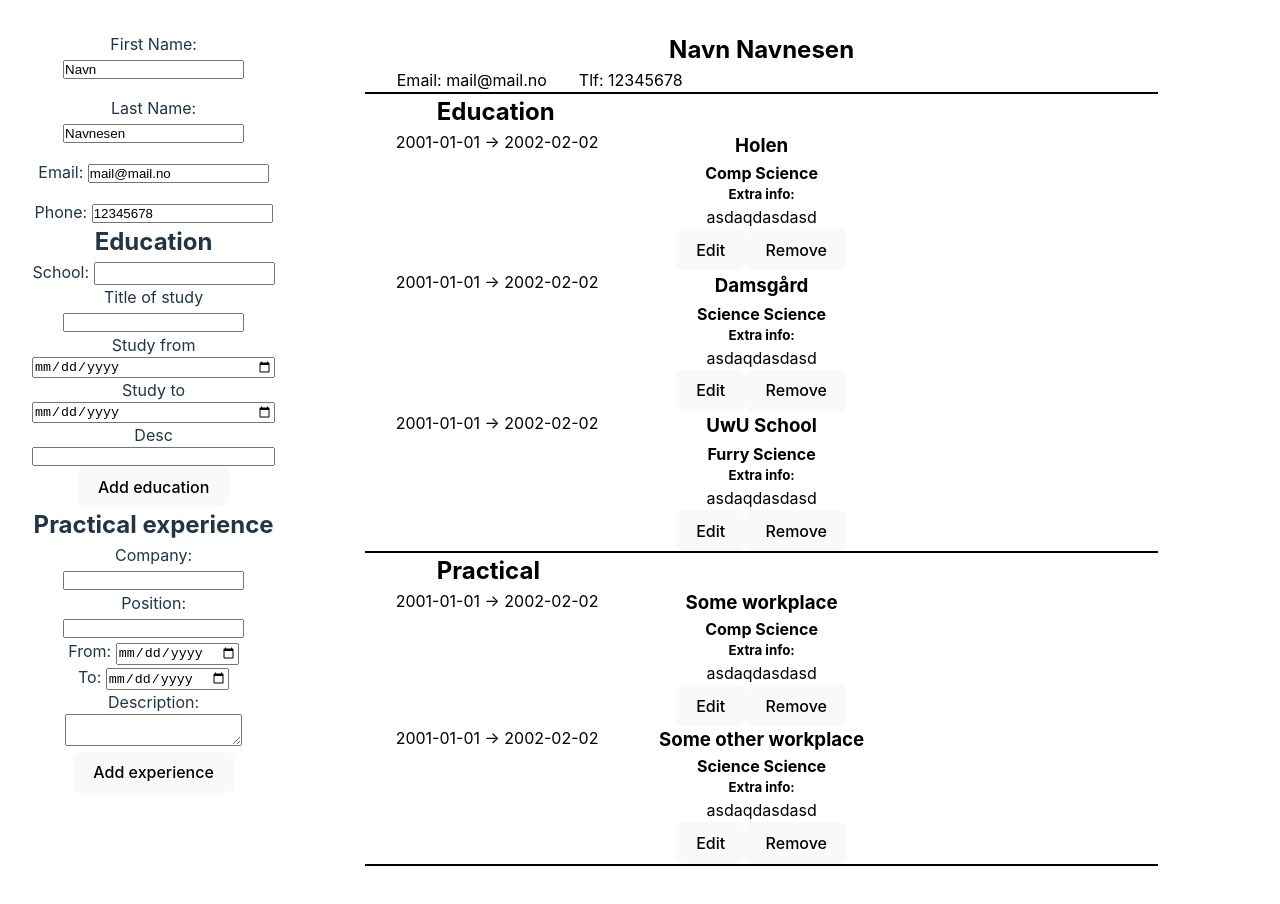
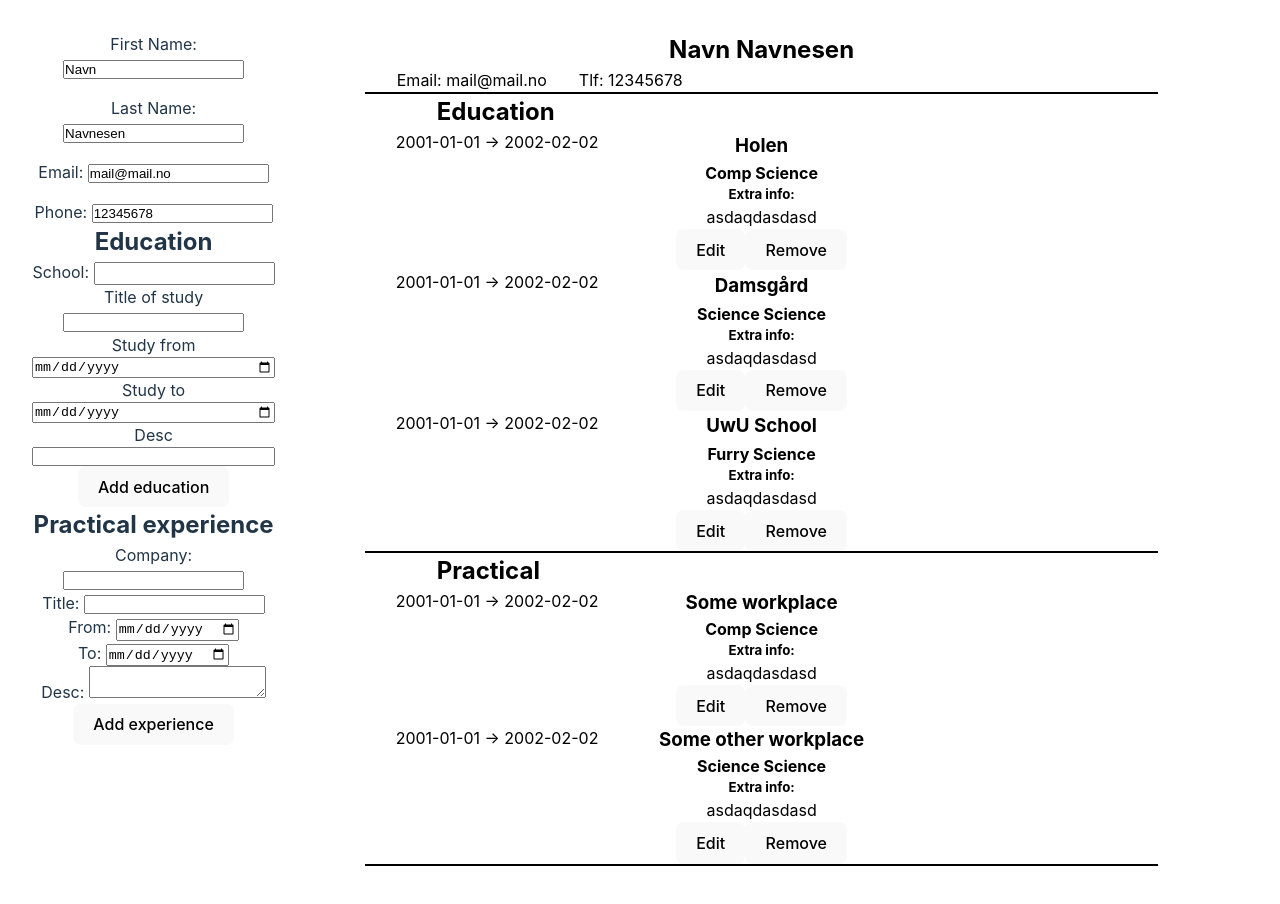
Before and after one commit to ATlexEide/cv-app, a React (Vite) app: page / in a window 1280 px wide. Shown: the top 904 px of the page. Built offline with nearby package versions, Linux system fonts and the light colour scheme.

Commit message:
Fill out Practical input

```diff
--- a/src/Components/Inputs/PracticalInput.jsx
+++ b/src/Components/Inputs/PracticalInput.jsx
@@ -1,13 +1,46 @@
 import Input from "./Input";
 
-function PracticalInput() {
+function PracticalInput({ practicalInfo, setPracticalInfo }) {
   return (
     <>
-      <Input label="Company" name="company" />
-      <Input label="Position" name="position" />
-      <Input type="date" label="From" name="timeFrom" />
-      <Input type="date" label="To" name="timeTo" />
-      <Input type="textarea" label="Description" name="description" />
+      <Input
+        label="Company"
+        name="company"
+        onChange={(e) => {
+          setPracticalInfo({ ...practicalInfo, company: e.target.value });
+        }}
+      />
+      <Input
+        label="Title"
+        name="title"
+        onChange={(e) => {
+          setPracticalInfo({ ...practicalInfo, title: e.target.value });
+        }}
+      />
+      <Input
+        type="date"
+        label="From"
+        name="timeFrom"
+        onChange={(e) => {
+          setPracticalInfo({ ...practicalInfo, timeFrom: e.target.value });
+        }}
+      />
+      <Input
+        type="date"
+        label="To"
+        name="timeTo"
+        onChange={(e) => {
+          setPracticalInfo({ ...practicalInfo, timeTo: e.target.value });
+        }}
+      />
+      <Input
+        type="textarea"
+        label="Desc"
+        name="desc"
+        onChange={(e) => {
+          setPracticalInfo({ ...practicalInfo, desc: e.target.value });
+        }}
+      />
     </>
   );
 }
```
